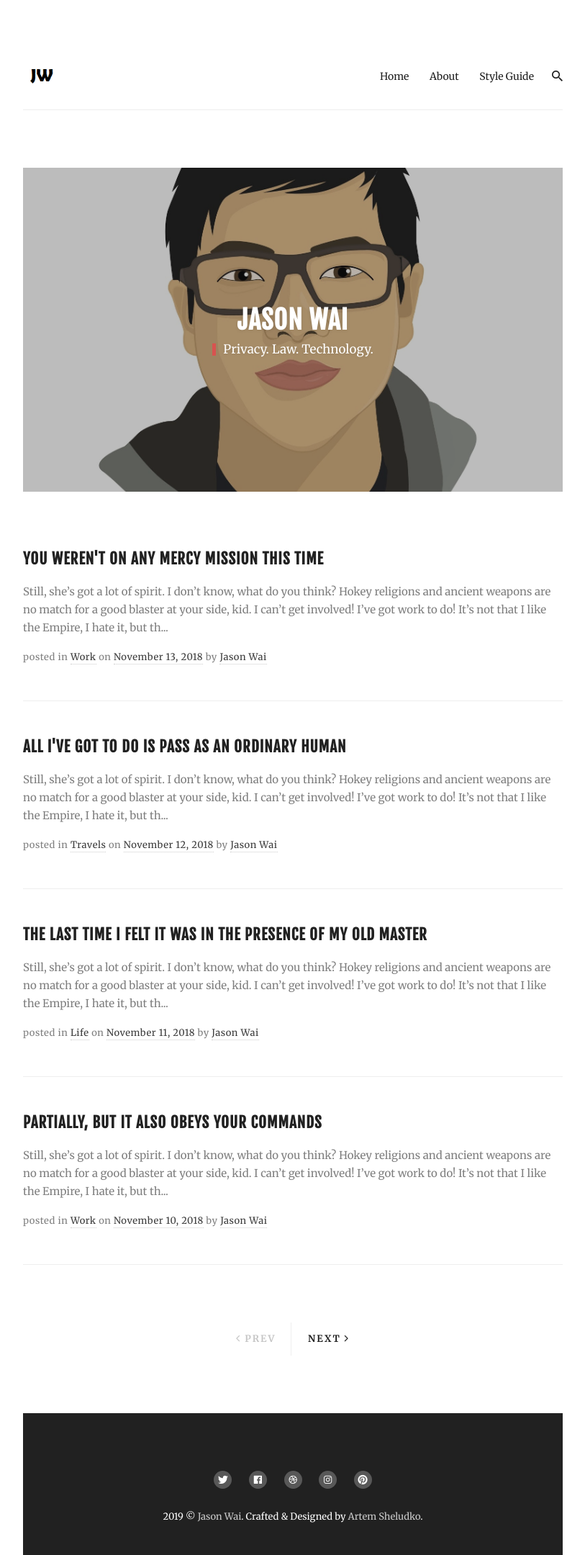
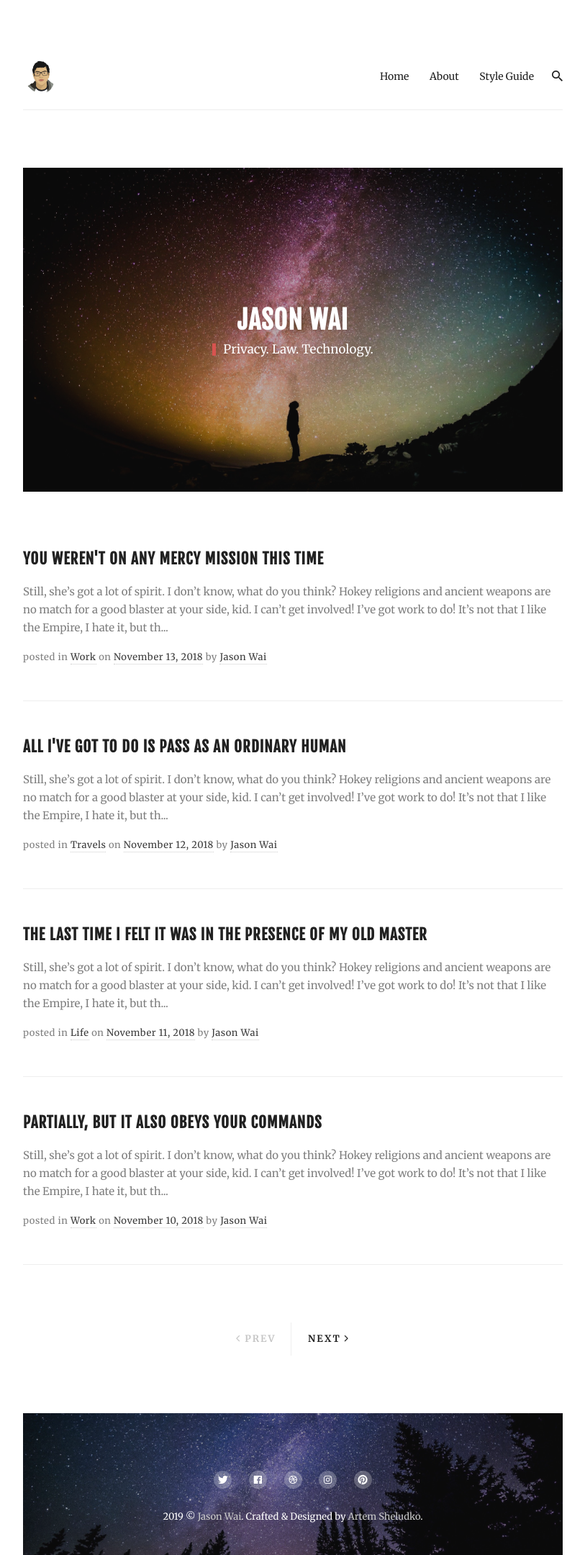
Before and after one commit to jawai/marvelous-broccoli, a Jekyll site: the page built from index.html, in a window 1280 px wide. Shown: the whole page at 72% size, without its empty margins (233-1046 px from the left). Built offline with Jekyll 4.4.1, drawn with Linux system fonts in a browser that asks for light colours; nearby versions of some CDN libraries; the list of posts is cut into pages by our own code.

Commit message:
Update Global Site Config “config”

```diff
--- a/_config.yml
+++ b/_config.yml
@@ -1,5 +1,5 @@
 title: Jason Wai
-logo: /images/me.png
+logo: /images/me.jpg
 description: 'privacy technology law '
 baseurl: ''
 url: ''
@@ -15,8 +15,8 @@ email: forexample@website.com
 hero: true
 hero-title: Jason Wai
 hero-subtitle: Privacy. Law. Technology.
-hero-image: /images/me.jpg
-footer-image: ''
+hero-image: /images/milky-way-1023340_1920.jpg
+footer-image: /images/milky-way-984050_1920.jpg
 disqus-identifier: mr-brown
 google-analytics: ''
 mailchimp: ''
```
